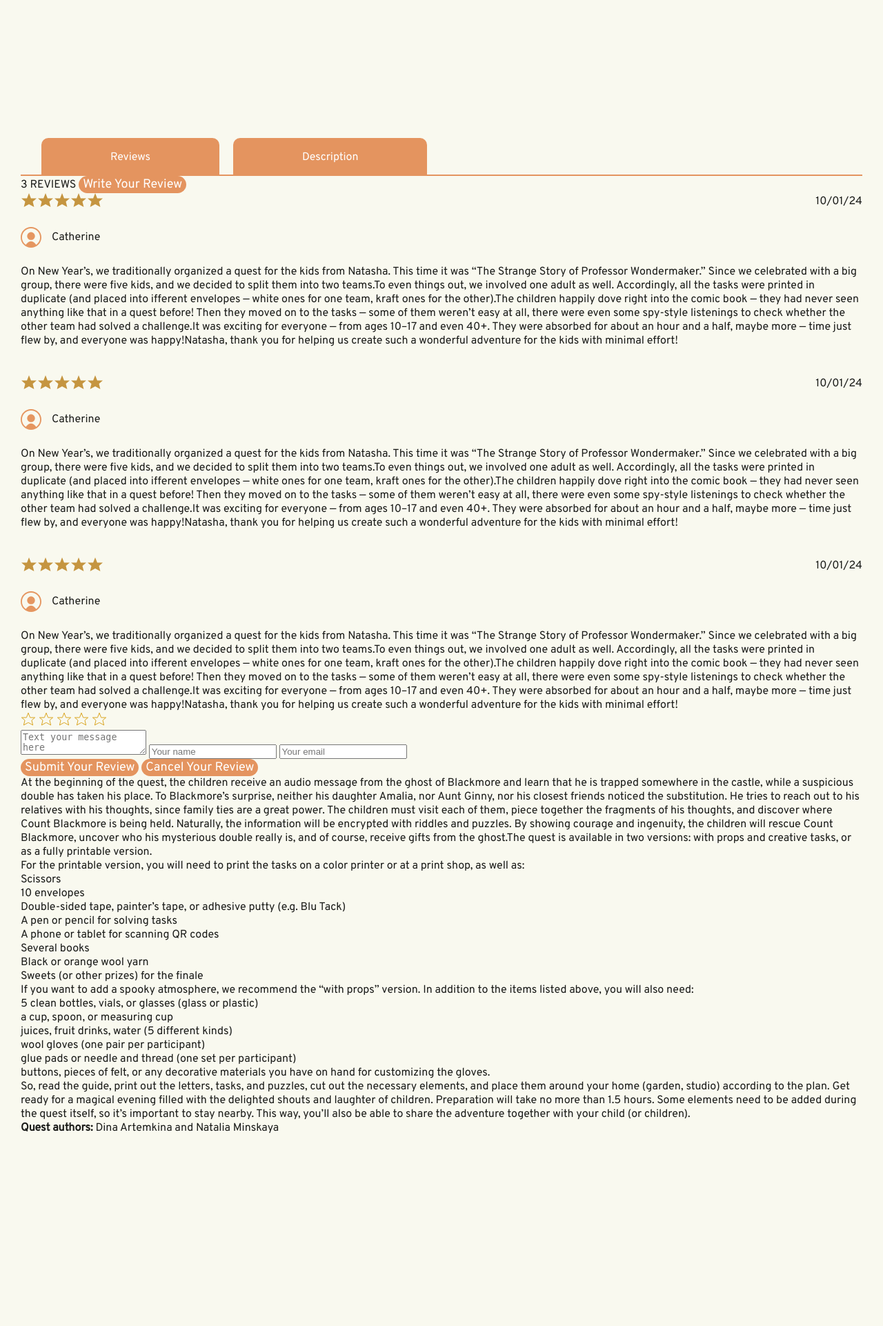
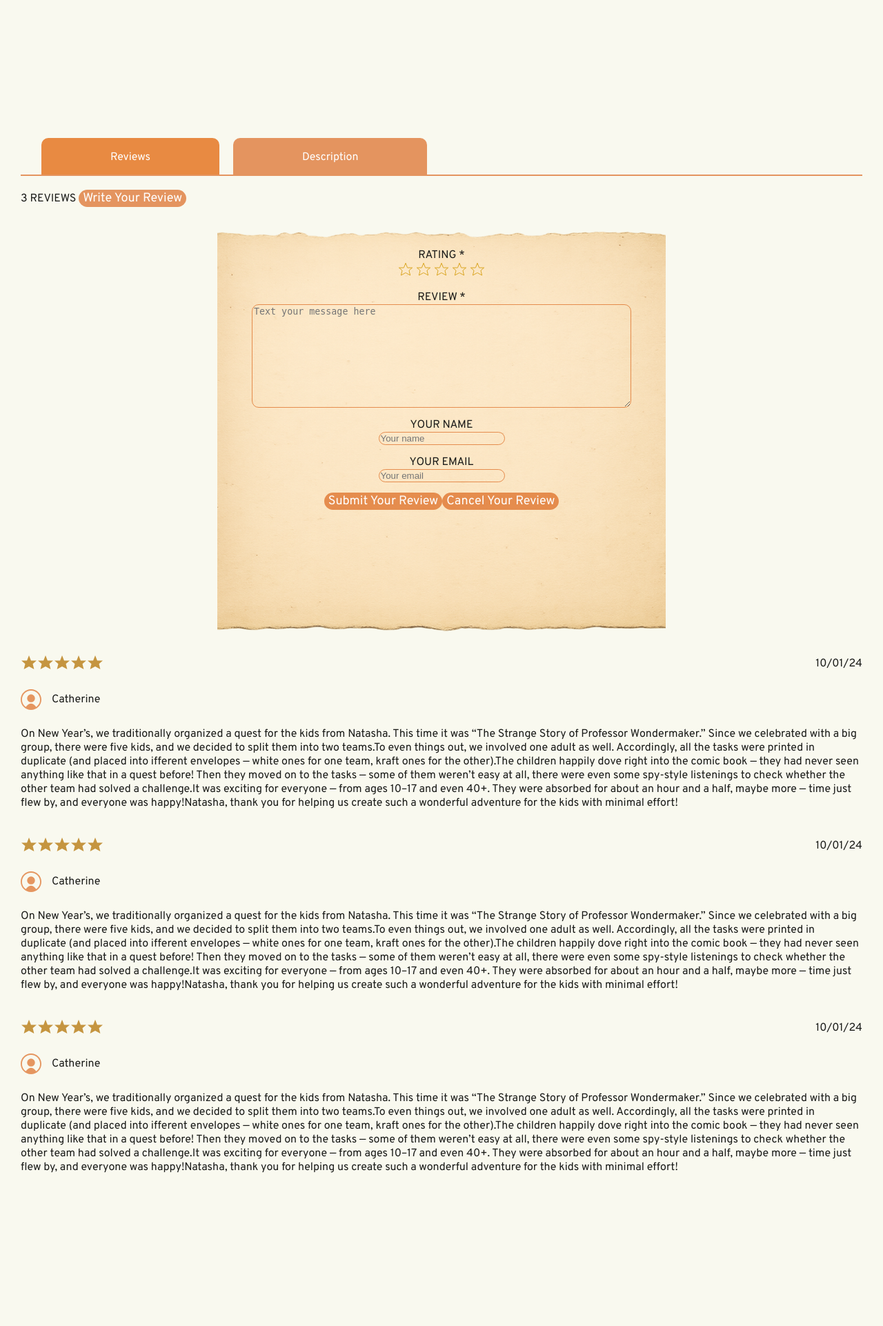
Before and after one commit to darina1970/Quests, a PHP site: page /product.html in a window 1280 px wide. Shown: the part 536-2458 px from the top of the page at 69% size. Before the commit the page ends 2179 px from the top, so only its background shows below. Run offline with PHP 8.4, Linux system fonts and the light colour scheme.

Commit message:
feat: add review-form

```diff
--- a/product.html
+++ b/product.html
@@ -25,6 +25,37 @@
                     <div class="reviews-header">
                         <span id="reviewsCount">3 REVIEWS</span>
                         <button class="btn btn-form" id="writeReview">Write Your Review</button>
+                    </div>
+                    <div id="reviewForm" class="review-form hidden">
+                        <img class="form-bg" src="./assets/images/product-page/piece-of-paper.png" alt="Form background">
+                        <form class="review-form__overlay">
+                            <div class="rating__wrapper">
+                                <p class="text-align">RATING *</p>
+                                <div class="stars-input">
+                                    <span data-value="1"><img src="./assets/icons/star.svg" alt="star one"></span>
+                                    <span data-value="2"><img src="./assets/icons/star.svg" alt="star two"></span>
+                                    <span data-value="3"><img src="./assets/icons/star.svg" alt="star three"></span>
+                                    <span data-value="4"><img src="./assets/icons/star.svg" alt="star four"></span>
+                                    <span data-value="5"><img src="./assets/icons/star.svg" alt="star five"></span>
+                                </div>
+                            </div>
+                            <div class="review__wrapper">
+                                <p class="text-align">REVIEW *</p>
+                                <textarea class="review-text" name="review-text" id="reviewText" placeholder="Text your message here"></textarea>
+                            </div>
+                            <div class="name__wrapper">
+                                <p class="text-align">YOUR NAME</p>
+                                <input type="text" id="reviewName" placeholder="Your name">
+                            </div>
+                            <div class="email__wrapper">
+                                <p class="text-align">YOUR EMAIL </p>
+                                <input type="email" id="reviewEmail" placeholder="Your email">
+                            </div>
+                            <div class="review__buttons">
+                                <button class="btn btn-form" id="submit-review">Submit Your Review</button>
+                                <button class="btn btn-form" id="cancel-review">Cancel Your Review</button>
+                            </div>
+                        </form>
                     </div>
                     <div class="reviews-list">
                         <div class="review">
@@ -64,24 +95,7 @@
                             </p>
                         </div>
                     </div>
-                    <div class="review-form" class="hidden">
-                        <div class="form-bg">
-                            <div class="stars-input">
-                                <span data-value="1"><img src="./assets/icons/star.svg" alt="star one"></span>
-                                <span data-value="2"><img src="./assets/icons/star.svg" alt="star two"></span>
-                                <span data-value="3"><img src="./assets/icons/star.svg" alt="star three"></span>
-                                <span data-value="4"><img src="./assets/icons/star.svg" alt="star four"></span>
-                                <span data-value="5"><img src="./assets/icons/star.svg" alt="star five"></span>
-                            </div>
-                            <textarea name="" id="review-text" placeholder="Text your message here"></textarea>
-                            <input type="text" id="review-name" placeholder="Your name">
-                            <input type="email" id="review-email" placeholder="Your email">
-                            <div class="buttons">
-                                <button class="btn btn-form" id="submit-review">Submit Your Review</button>
-                                <button class="btn btn-form" id="cancel-review">Cancel Your Review</button>
-                            </div>
-                        </div>
-                    </div>
+
                 </div>
                 <div class="tab-content" id="description">
                     <p>At the beginning of the quest, the children receive an audio message from the ghost of Blackmore and learn that he is trapped somewhere in the castle, while a suspicious double has taken his place. To Blackmore’s surprise, neither his daughter Amalia, nor Aunt Ginny, nor his closest friends noticed the substitution. He tries to reach out to his relatives with his thoughts, since family ties are a great power. The children must visit each of them, piece together the fragments of his thoughts, and discover where Count Blackmore is being held. Naturally, the information will be encrypted with riddles and puzzles. By showing courage and ingenuity, the children will rescue Count Blackmore, uncover who his mysterious double really is, and of course, receive gifts from the ghost.The quest is available in two versions: with props and creative tasks, or as a fully printable version.</p>
--- a/styles/style.css
+++ b/styles/style.css
@@ -559,7 +559,6 @@ button {
     padding-left: 30px;
     padding-top: 3px;
     overflow: hidden;
-
 }
 
 .product-tab {
@@ -581,6 +580,20 @@ button {
     box-shadow: 0 4px 6px rgba(0, 0, 0, 0.15);
 }
 
+.product-tab.active {
+    background: #e88a42;
+}
+
+.tab-content {
+    display: none;
+    padding: 20px 0;
+}
+
+.tab-content.active {
+    display: flex;
+    flex-direction: column;
+}
+
 .reviews-list {
     display: flex;
     flex-direction: column;
@@ -591,6 +604,21 @@ button {
     flex-direction: column;
     gap: 25px;
 }
+
+.rating__wrapper,
+.review__wrapper,
+.name__wrapper,
+.email__wrapper {
+    display: flex;
+    flex-direction: column;
+    align-items: center;
+}
+
+.review__buttons {
+    display: flex;
+    justify-content: center;
+}
+
 .review-header {
     display: flex;
     justify-content: space-between;
@@ -609,6 +637,47 @@ button {
     align-items: center;
     gap: 15px;
 }
+
+.review-form {
+    position: relative;
+    display: inline-block;
+    align-self: center;
+}
+
+.form-bg {
+    display: block;
+    width: 650px;
+    height: auto;
+}
+
+.review-form__overlay {
+    position: absolute;
+    top: 60px;
+    left: 50px;
+    right: 50px;
+    bottom: 60px;
+    display: flex;
+    flex-direction: column;
+    gap: 15px;
+}
+
+.review-form__overlay textarea,
+.review-form__overlay input {
+    background: transparent;
+    border: 1px solid var(--color-orange-light);
+    border-radius: 10px;
+}
+
+.review-text {
+    width: 100%;
+    height: 150px;
+}
+
+
+/* .hidden {
+    display: none;
+} */
+
 
 @media (max-width: 1440px) {
     .product-items__wrapper {
@@ -634,6 +703,9 @@ button {
         flex-direction: column;
         align-items: flex-start;
     }
+    .form-bg {
+        width: 100%;
+    }
 }
 
 /* @media (max-width: 575px) {
```
